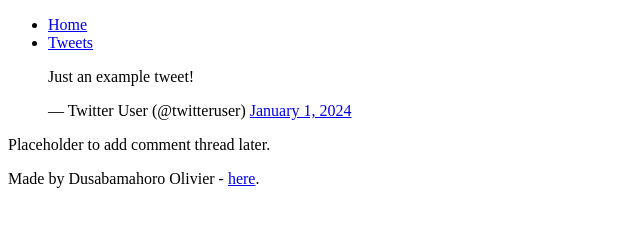
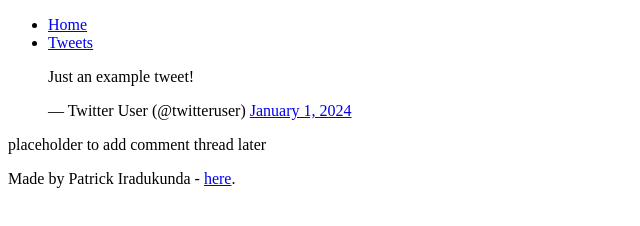
Before and after one commit to Patric262/My_First_Portfolio, a plain HTML site: page html_basic/tweets.html in a window 1280 px wide. Shown: the full height of the page, 0-640 px from the left. Drawn offline with Linux system fonts and the light colour scheme.

Commit message:
Made some change on Tweet.html

```diff
--- a/html_basic/tweets.html
+++ b/html_basic/tweets.html
@@ -22,12 +22,12 @@
             <script async src="https://platform.twitter.com/widgets.js" charset="utf-8"></script>
         </article>
         <aside>
-            <p>Placeholder to add comment thread later.</p>
+            <p>placeholder to add comment thread later</p>
         </aside>
     </main>
 
     <footer>
-        <p>Made by Dusabamahoro Olivier - <a href="https://example.com" target="_blank">here</a>.</p>
+        <p>Made by Patrick Iradukunda - <a href="https://example.com" target="_blank">here</a>.</p>
     </footer>
 </body>
 </html>
```
